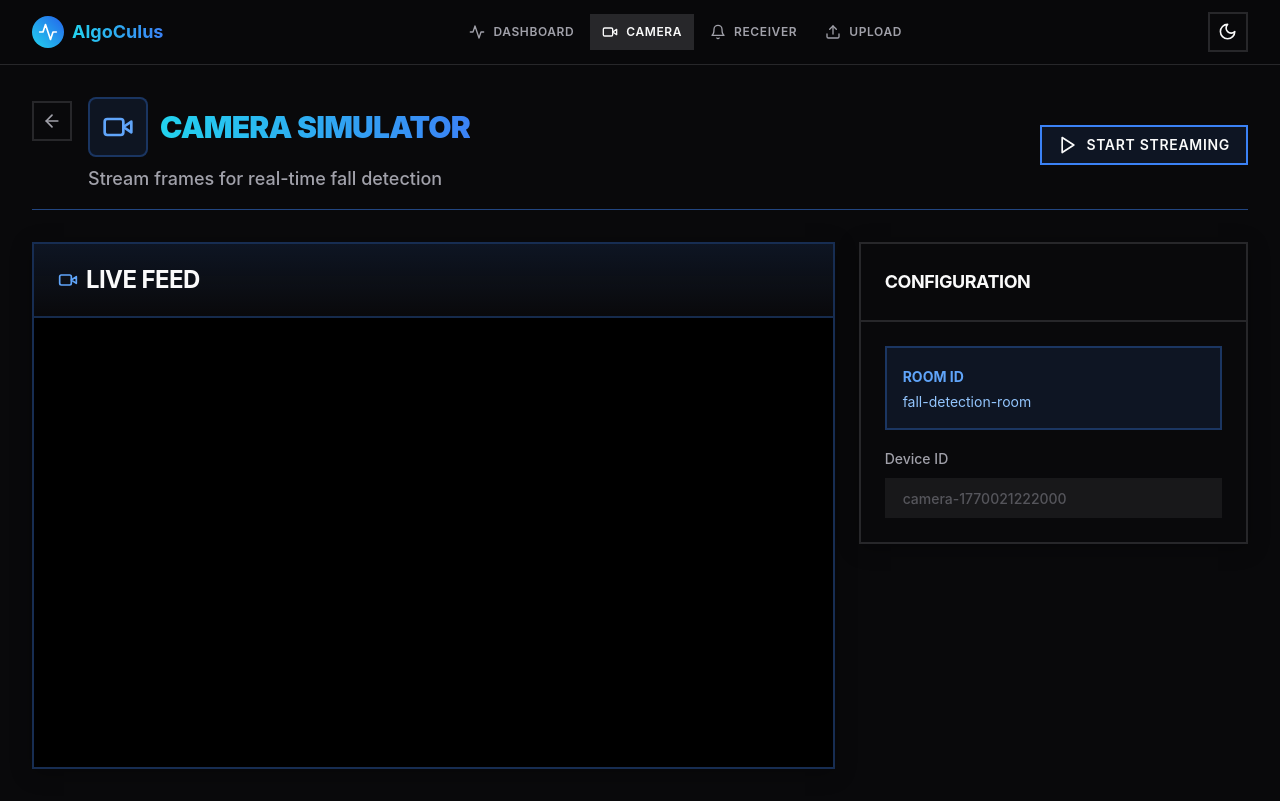
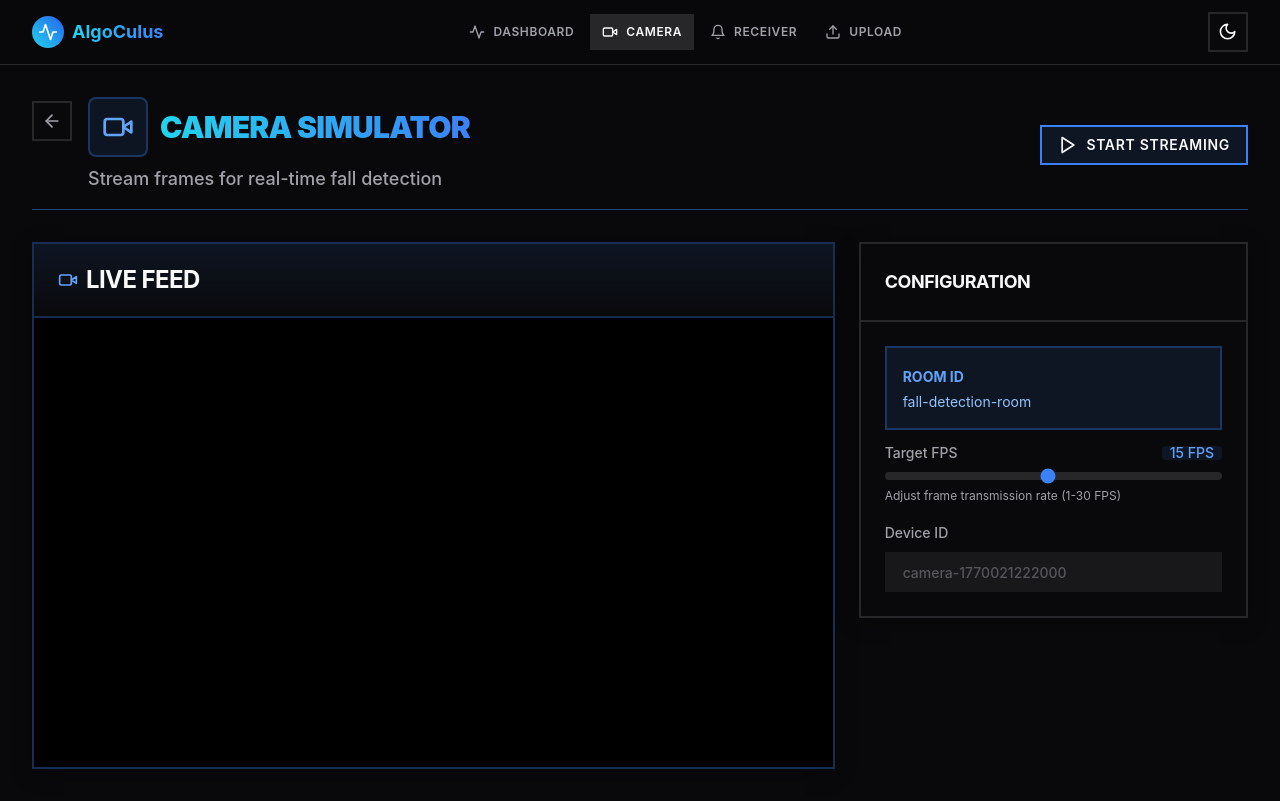
Before and after one commit to Algoculus/Human-anomaly-localization-YOLOv8s-pose, a React (Vite) app in the folder web/frontend/: page /camera in a window 1280 px wide. Built offline with nearby package versions, Linux system fonts and the light colour scheme.

Commit message:
feat: Implement dynamic FPS control for camera streaming and remove the video upload feature.

```diff
--- a/web/frontend/src/main.tsx
+++ b/web/frontend/src/main.tsx
@@ -8,7 +8,7 @@ import "@fontsource/ibm-plex-mono";
 
 ReactDOM.createRoot(document.getElementById('root')!).render(
   <React.StrictMode>
-    <BrowserRouter>
+    <BrowserRouter future={{ v7_startTransition: true, v7_relativeSplatPath: true }}>
       <App />
     </BrowserRouter>
   </React.StrictMode>,
--- a/web/frontend/src/pages/CameraPage.tsx
+++ b/web/frontend/src/pages/CameraPage.tsx
@@ -29,8 +29,8 @@ export default function CameraPage() {
   const { toast } = useToast();
   const [isStreaming, setIsStreaming] = useState(false);
   const [deviceId] = useState(`camera-${Date.now()}`);
+  const [fps, setFps] = useState(15);
   const [telemetry, setTelemetry] = useState<Telemetry | null>(null);
-  const fps = 15; // Fixed FPS by default
 
   const wsRef = useRef<WebSocket | null>(null);
   const videoRef = useRef<HTMLVideoElement>(null);
@@ -52,7 +52,6 @@ export default function CameraPage() {
     };
   }, []);
 
-  // Loop for continuous overlay rendering
   useEffect(() => {
     if (!isStreaming) return;
 
@@ -69,6 +68,27 @@ export default function CameraPage() {
       }
     };
   }, [isStreaming]);
+
+  useEffect(() => {
+    if (isStreaming && wsRef.current) {
+      if (streamIntervalRef.current) {
+        clearInterval(streamIntervalRef.current);
+      }
+
+      streamIntervalRef.current = window.setInterval(() => {
+        if (wsRef.current) {
+          sendFrame(wsRef.current);
+        }
+      }, 1000 / fps);
+    }
+
+    return () => {
+      if (streamIntervalRef.current) {
+        clearInterval(streamIntervalRef.current);
+        streamIntervalRef.current = null;
+      }
+    };
+  }, [isStreaming, fps]);
 
   const startStreaming = async () => {
     try {
@@ -104,11 +124,6 @@ export default function CameraPage() {
         );
 
         setIsStreaming(true);
-
-        // Start sending frames
-        streamIntervalRef.current = window.setInterval(() => {
-          sendFrame(ws);
-        }, 1000 / fps);
       };
 
       ws.onmessage = (event) => {
@@ -472,7 +487,6 @@ export default function CameraPage() {
         </div>
 
         <div className="space-y-4 md:space-y-6">
-          {!isStreaming && (
           <Card className="border-2 border-border bg-card">
             <CardHeader className="border-b-2 border-border">
               <CardTitle className="text-lg text-card-foreground font-bold uppercase">
@@ -488,6 +502,31 @@ export default function CameraPage() {
                   {FIXED_ROOM_ID}
                 </p>
               </div>
+
+              {/* FPS Control */}
+              <div>
+                <Label className="text-muted-foreground font-medium flex justify-between">
+                  <span>Target FPS</span>
+                  <span className="font-mono text-blue-400 bg-blue-500/10 px-2 rounded">
+                    {fps} FPS
+                  </span>
+                </Label>
+                <div className="flex items-center gap-4 mt-3">
+                  <input
+                    type="range"
+                    min="1"
+                    max="30"
+                    step="1"
+                    value={fps}
+                    onChange={(e) => setFps(Number(e.target.value))}
+                    className="w-full h-2 bg-secondary rounded-lg appearance-none cursor-pointer accent-blue-500 hover:accent-blue-400 transition-all"
+                  />
+                </div>
+                <p className="text-xs text-muted-foreground mt-2">
+                  Adjust frame transmission rate (1-30 FPS)
+                </p>
+              </div>
+
               <div>
                 <Label className="text-muted-foreground font-medium">
                   Device ID
@@ -500,7 +539,6 @@ export default function CameraPage() {
               </div>
             </CardContent>
           </Card>
-          )}
 
           {isStreaming && priorityTrack && (
             <Card className="border-2 border-blue-500/30 bg-card animate-in slide-in-from-right duration-500">
```
Lines whose indentation alone changed are shown as unchanged.
